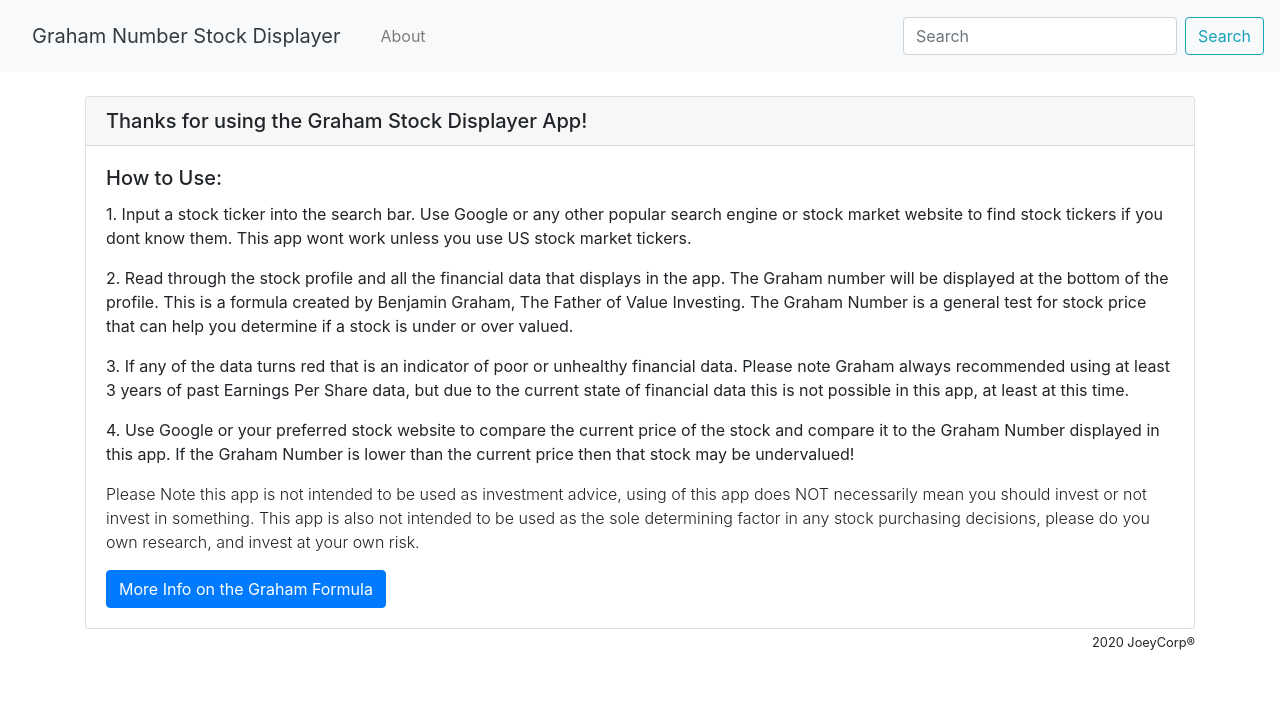
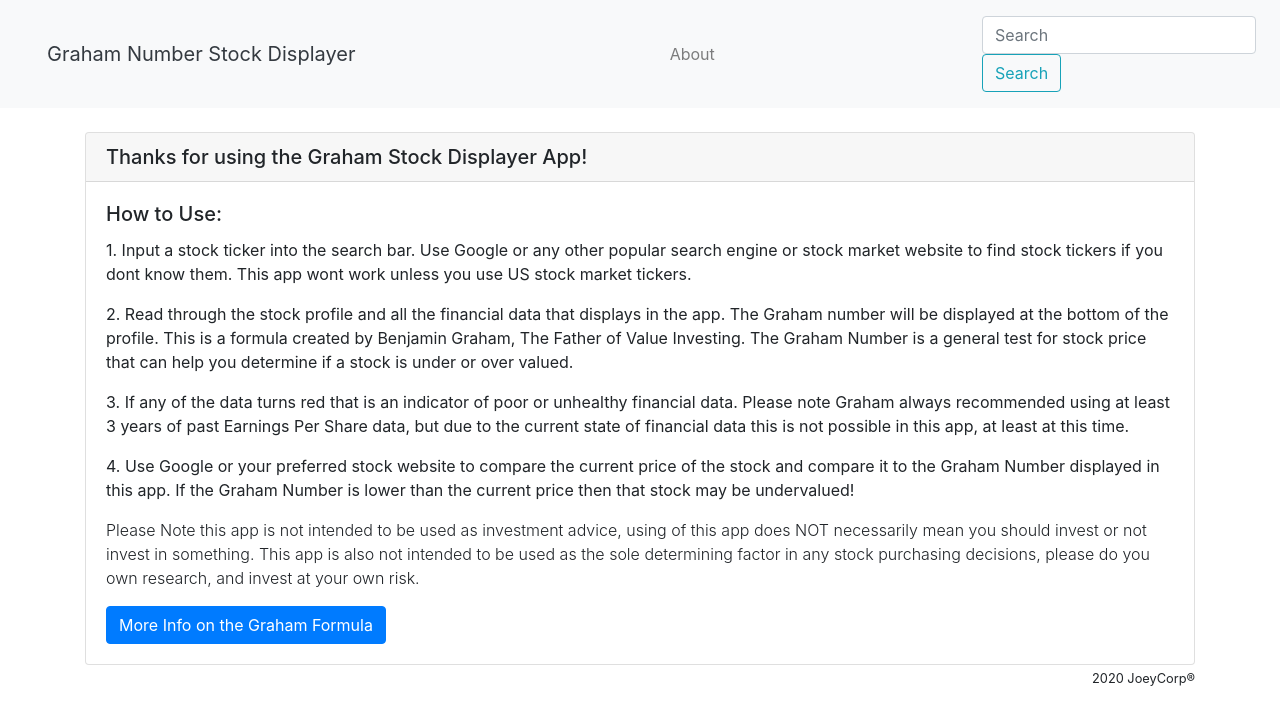
Before and after one commit to SteelMasterJ/Stock-Info-Displayer-App, a React (Create React App) app: page /about in a window 1280 px wide. Shown: the top 724 px of the page. Built offline with nearby package versions, Linux system fonts and the light colour scheme; no server answers.

Commit message:
working on layout

```diff
--- a/src/components/SearchBar.js
+++ b/src/components/SearchBar.js
@@ -40,10 +40,17 @@ const SearchForm = (props) => {
 
   return (
     <nav className="navbar navbar-expand-sm navbar-light bg-light">
+      <div className="container-fluid">
+        <div className="row align-items-center d-flex">
+          <div className="col">
             <div className="navbar-brand"><a className="nav-link text-dark" href="/">Graham Number Stock Displayer</a></div>
-      <button class="navbar-toggler" type="button" data-toggle="collapse" data-target="#navbarSupportedContent" aria-controls="navbarSupportedContent" aria-expanded="false" aria-label="Toggle navigation">
-        <span class="navbar-toggler-icon"></span>
+          </div>
+        </div>
+        <div className="w-100"></div>
+        <button className="navbar-toggler" type="button" data-toggle="collapse" data-target="#navbarSupportedContent" aria-controls="navbarSupportedContent" aria-expanded="false" aria-label="Toggle navigation">
+          <span className="navbar-toggler-icon"></span>
         </button>
+        <div className="row align-items-center d-flex">
           <div className="collapse navbar-collapse" id="navbarSupportedContent">
             <ul className="navbar-nav mr-auto">
             <li className="nav-item">
@@ -51,6 +58,9 @@ const SearchForm = (props) => {
             </li>
             </ul>
           </div>
+        </div>
+        <div className="w-100"></div>
+        <div className="row align-items-center d-flex">
           <form className="search-form form-inline ml-auto navbar-text" onSubmit={handleSubmit} >
             {(props.error === "Too many requests, please wait 1 minute" || "Stock Data Not Found, Try Again") ? <div className="text-danger">{props.error}</div> : <div></div> }
             <input
@@ -66,6 +76,8 @@ const SearchForm = (props) => {
               Search
             </button>
           </form>
+        </div>
+      </div>
     </nav>
   );
 }
```
Lines whose indentation alone changed are shown as unchanged.
